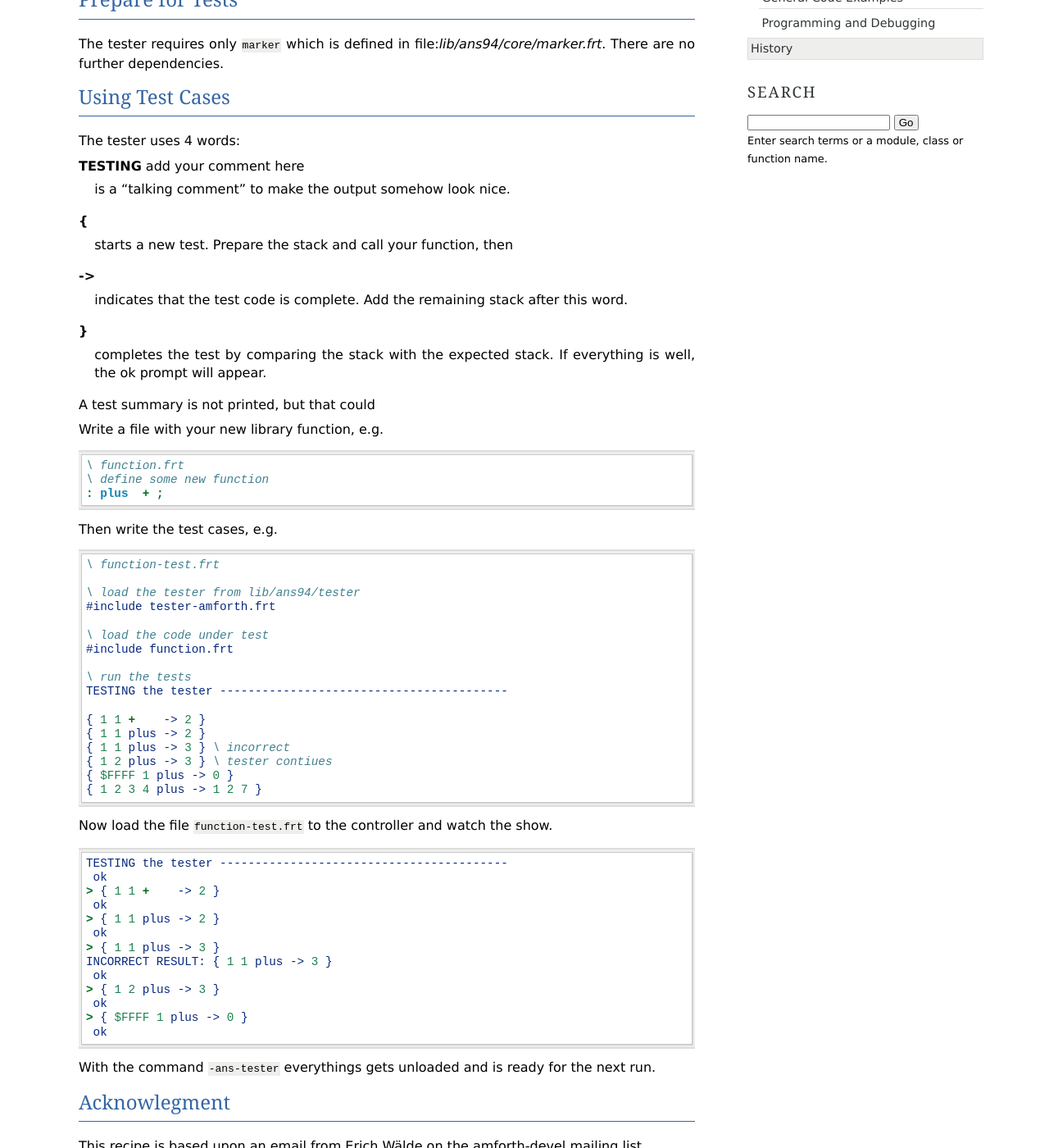
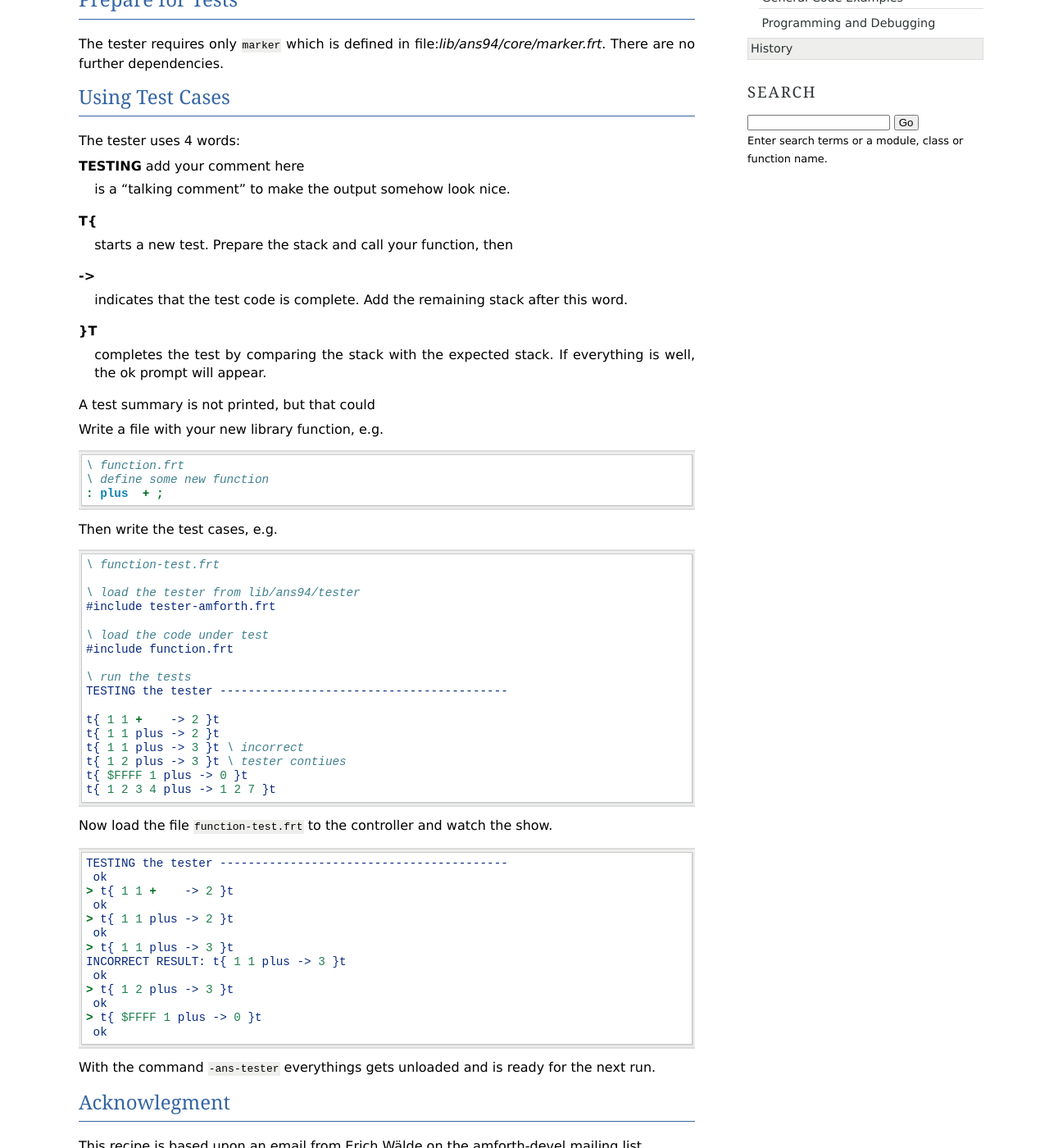
Before and after one commit to wexi/amforth-shadow, a Sphinx documentation site: the page built from doc/source/TG/recipes/Testing.rst, in a window 1280 px wide and 1400 px high, scrolled down 354 px. Shown: the whole window at 82% size. Built offline with Sphinx 7.4.7, drawn with Linux system fonts in a browser that asks for light colours; pages that are not in the unit, such as notebooks, are missing from menus.

```diff
--- a/doc/source/TG/recipes/Testing.rst
+++ b/doc/source/TG/recipes/Testing.rst
@@ -32,14 +32,14 @@ The tester uses 4 words:
 :command:`TESTING` add your comment here
   is a "talking comment" to make the output somehow look nice.
 
-:command:`{`
+:command:`t{`
   starts a new test. Prepare the stack and call your function, then
 
 :command:`->`
   indicates that the test code is complete. Add the remaining stack after
   this word.
 
-:command:`}`
+:command:`}t`
   completes the test by comparing the stack with the expected stack. If
   everything is well, the ok prompt will appear.
 
@@ -68,12 +68,12 @@ Then write the test cases, e.g.
    \ run the tests
    TESTING the tester -----------------------------------------
 
-   { 1 1 +    -> 2 }
-   { 1 1 plus -> 2 }
-   { 1 1 plus -> 3 } \ incorrect
-   { 1 2 plus -> 3 } \ tester contiues
-   { $FFFF 1 plus -> 0 }
-   { 1 2 3 4 plus -> 1 2 7 }
+   t{ 1 1 +    -> 2 }t
+   t{ 1 1 plus -> 2 }t
+   t{ 1 1 plus -> 3 }t \ incorrect
+   t{ 1 2 plus -> 3 }t \ tester contiues
+   t{ $FFFF 1 plus -> 0 }t
+   t{ 1 2 3 4 plus -> 1 2 7 }t
 
 Now load the file :file:`function-test.frt` to the controller and watch
 the show.
@@ -82,16 +82,16 @@ the show.
 
    TESTING the tester -----------------------------------------
     ok
-   > { 1 1 +    -> 2 }
+   > t{ 1 1 +    -> 2 }t
     ok
-   > { 1 1 plus -> 2 }
+   > t{ 1 1 plus -> 2 }t
     ok
-   > { 1 1 plus -> 3 }
-   INCORRECT RESULT: { 1 1 plus -> 3 }
+   > t{ 1 1 plus -> 3 }t
+   INCORRECT RESULT: t{ 1 1 plus -> 3 }t
     ok
-   > { 1 2 plus -> 3 }
+   > t{ 1 2 plus -> 3 }t
     ok
-   > { $FFFF 1 plus -> 0 }
+   > t{ $FFFF 1 plus -> 0 }t
     ok
 
 With the command ``-ans-tester`` everythings gets unloaded and is ready for
```
Also changed, not shown: 1 other file.
